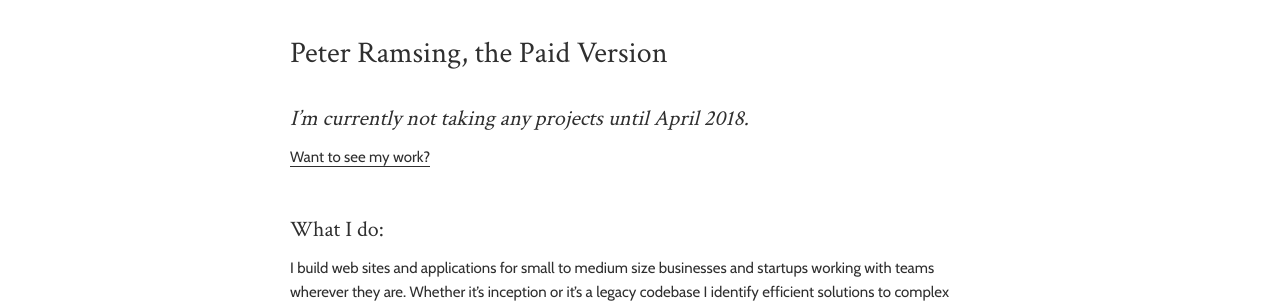
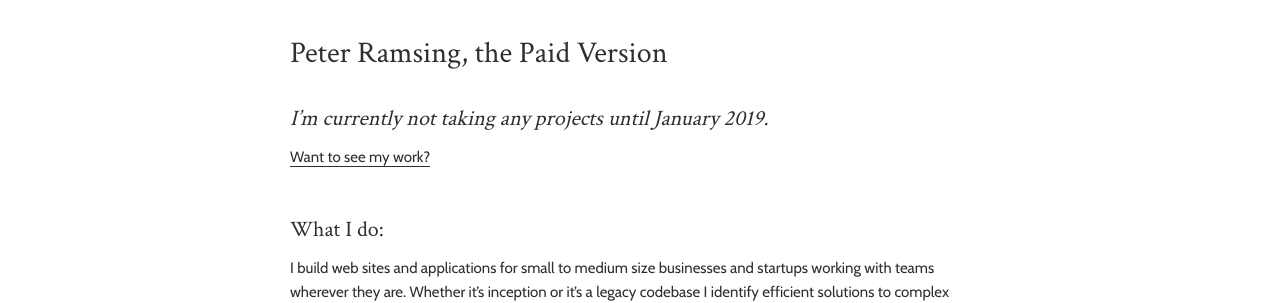
Before and after one commit to peterramsing/personal-site, a Jekyll site: the page built from hire-me.md, in a window 1280 px wide. Shown: the part 160-463 px from the top of the page. Built offline with Jekyll 4.4.1, drawn with Linux system fonts in a browser that asks for light colours; nearby versions of some CDN libraries.

Commit message:
Bumps availablility

```diff
--- a/_config.yml
+++ b/_config.yml
@@ -24,5 +24,5 @@ gems:
   - jekyll-redirect-from
 
 # Working schedule
-taking_contracts: 'April 2018'
+taking_contracts: 'January 2019'
 rate: '170'
```
